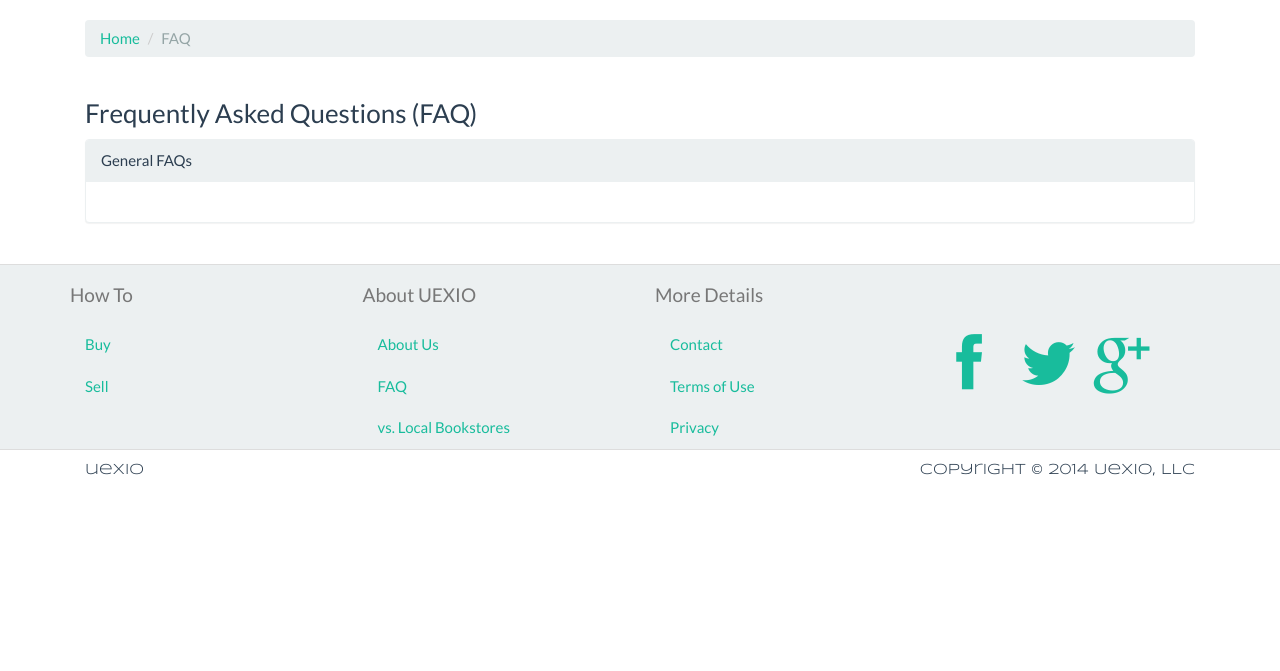
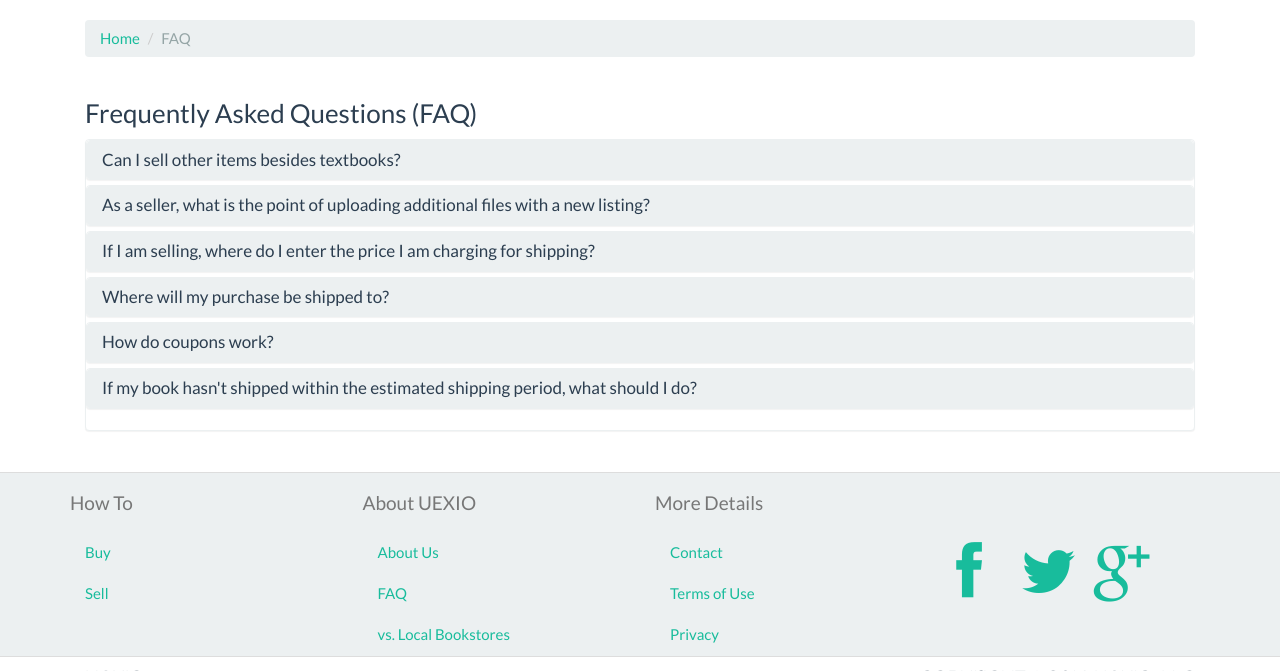
Before and after one commit to theKush/uexio, a Django app: template templates/pages/faq.html in a window 1280 px wide. Shown: the part 60-731 px from the top of the page. Run offline with Django 3.2, Linux system fonts and the light colour scheme; the template is opened without the code that fills it, so the values that code supplies are empty; parts of the project's set-up code (start-up, migrations or seed data) failed here and were passed over; some libraries are stand-ins or nearby versions.

Commit message:
Update faq.html
Added a collapse form for questions

```diff
--- a/templates/pages/faq.html
+++ b/templates/pages/faq.html
@@ -21,14 +21,91 @@
             <div id="myTabContent" class="tab-content">
               <div class="tab-pane fade active in" id="seller_feedback">
                 <div class="panel panel-default">
-                  <div class="panel-heading">General FAQs</div>
-                  <div class="panel-body">
-                    <p></p>
-                    <p></p>
-                    <p></p>
-                    <p></p>
-                    <p></p>
-                    <p></p>
+                  <div class="panel-group" id="accordion">
+                    <div class="panel panel-default">
+                      <div class="panel-heading">
+                        <h4 class="panel-title">
+                          <a data-toggle="collapse" data-parent="#accordion" href="#collapseOne">
+                            Can I sell other items besides textbooks?
+                          </a>
+                        </h4>
+                      </div>
+                      <div id="collapseOne" class="panel-collapse collapse">
+                        <div class="panel-body">
+                          UEXIO may extend the merchandise list out to allow other school-related materials such as calculators, backpacks, etc but for now it is a marketplace for textbooks only.
+                        </div>
+                      </div>
+                    </div>
+                    <div class="panel panel-default">
+                      <div class="panel-heading">
+                        <h4 class="panel-title">
+                          <a data-toggle="collapse" data-parent="#accordion" href="#collapseTwo">
+                            As a seller, what is the point of uploading additional files with a new listing?
+                          </a>
+                        </h4>
+                      </div>
+                      <div id="collapseTwo" class="panel-collapse collapse">
+                        <div class="panel-body">
+                           Any user who creates a listing may sell their own notes along with their textbook. This is where UEXIO excels from the competitors because it allows the seller to put a higher value on their product. Also, the buyer may download the files included with the purchase and use them as they like when they take the course. It's a win-win!
+                        </div>
+                      </div>
+                    </div>
+                    <div class="panel panel-default">
+                      <div class="panel-heading">
+                        <h4 class="panel-title">
+                          <a data-toggle="collapse" data-parent="#accordion" href="#collapseThree">
+                            If I am selling, where do I enter the price I am charging for shipping?
+                          </a>
+                        </h4>
+                      </div>
+                      <div id="collapseThree" class="panel-collapse collapse">
+                        <div class="panel-body">
+                          The shipping cost should be included in the product price (if any), since UEXIO is only within the U.S. So whenever a seller creates a new listing he/she includes the shipping cost in the price of the product if he wants to.
+                        </div>
+                      </div>
+                    </div>
+                    <div class="panel panel-default">
+                      <div class="panel-heading">
+                        <h4 class="panel-title">
+                          <a data-toggle="collapse" data-parent="#accordion" href="#collapseFour">
+                            Where will my purchase be shipped to?
+                          </a>
+                        </h4>
+                      </div>
+                      <div id="collapseFour" class="panel-collapse collapse">
+                        <div class="panel-body">
+                          Once a sale is made, the seller must ship to the PayPal address of the buyer. If you want to ship to a different address, you can email the seller under the "My Purchases" tab on your profile page.
+                        </div>
+                      </div>
+                    </div>
+                    <div class="panel panel-default">
+                      <div class="panel-heading">
+                        <h4 class="panel-title">
+                          <a data-toggle="collapse" data-parent="#accordion" href="#collapseFive">
+                            How do coupons work?
+                          </a>
+                        </h4>
+                      </div>
+                      <div id="collapseFive" class="panel-collapse collapse">
+                        <div class="panel-body">
+                          This is another feature UEXIO is proud of having because it will help the seller make a discounted price available to any buyer with the coupon code provided to them via advertisement or from the seller directly. It adds extra incentive for the buyer looking for a good price. To add a coupon code to one of your products, go to "Active Listings" on your profile. Click the "Coupons" button on the right of the product, enter the <b>code</b> and <b>discount</b> amount, then just press "Update". You now have a discount available for your product!
+                        </div>
+                      </div>
+                    </div>
+                    <div class="panel panel-default">
+                      <div class="panel-heading">
+                        <h4 class="panel-title">
+                          <a data-toggle="collapse" data-parent="#accordion" href="#collapseSix">
+                            If my book hasn't shipped within the estimated shipping period, what should I do?
+                          </a>
+                        </h4>
+                      </div>
+                      <div id="collapseSix" class="panel-collapse collapse">
+                        <div class="panel-body">
+                          If you have already tried reaching out to the seller via email and you don't receive a timely reply, please contact the administrators immediately through our <a href="http://uexio.herokuapp.com/contactus/">Contact</a> page. Worst case, we will refund your money back and ban the seller from UEXIO.
+                        </div>
+                      </div>
+                    </div>
                   </div>
                 </div>
               </div>
```
